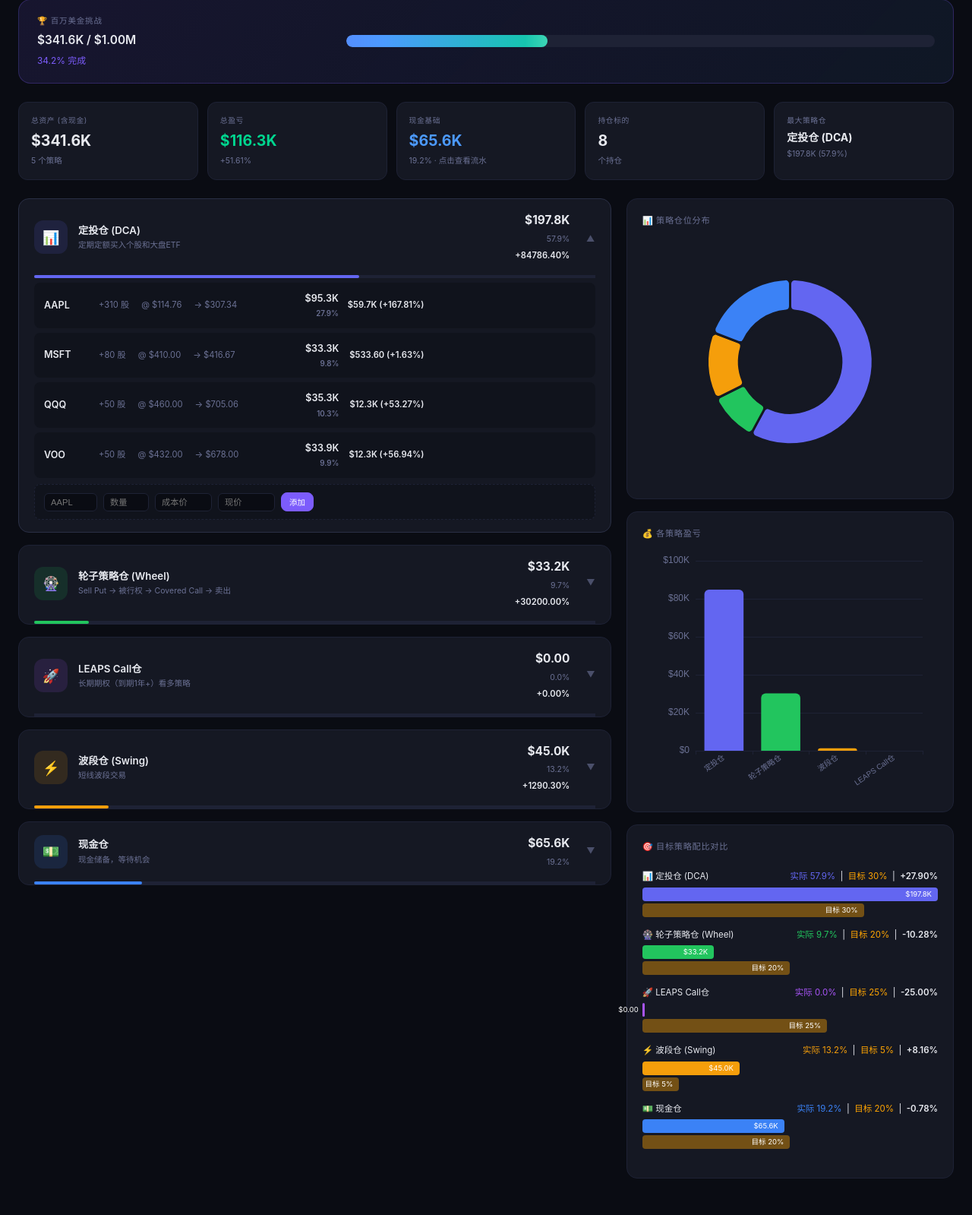
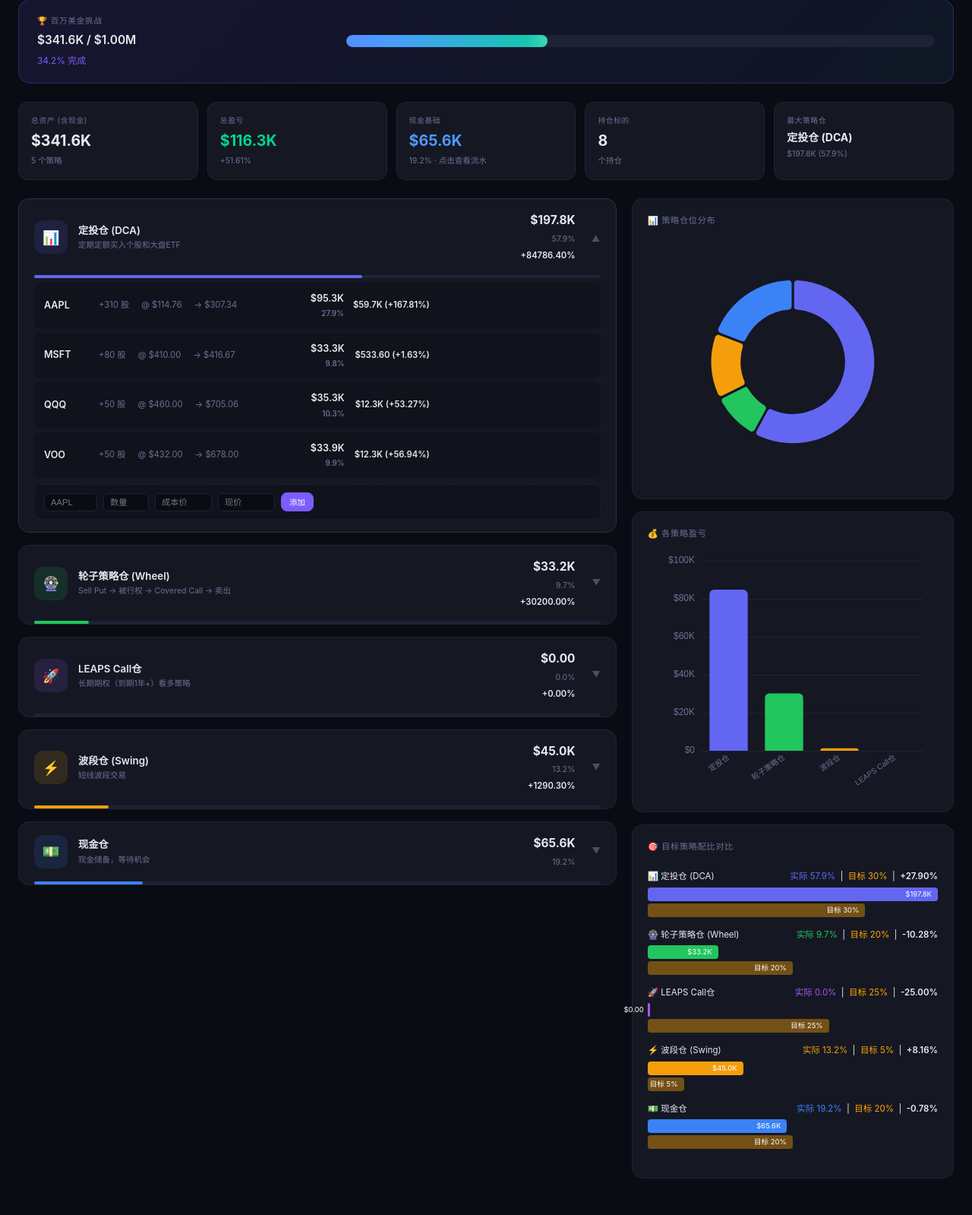
Before and after one commit to ericzhouaussie/ibkr-portfolio-dashboard, a Flask app: page / in a window 1280 px wide. Shown: the part 107-1706 px from the top of the page at 76% size. Run offline with Flask 3, Linux system fonts and the light colour scheme.

Commit message:
style: 图表列缩窄至41%宽

```diff
--- a/static/css/style.css
+++ b/static/css/style.css
@@ -189,7 +189,7 @@ body {
 /* === Main Content: Strategy Cards + Charts === */
 .main-grid {
   display: grid;
-  grid-template-columns: 1fr 1fr;
+  grid-template-columns: 1.3fr 0.7fr;
   gap: 20px;
   margin-bottom: 24px;
 }
```
